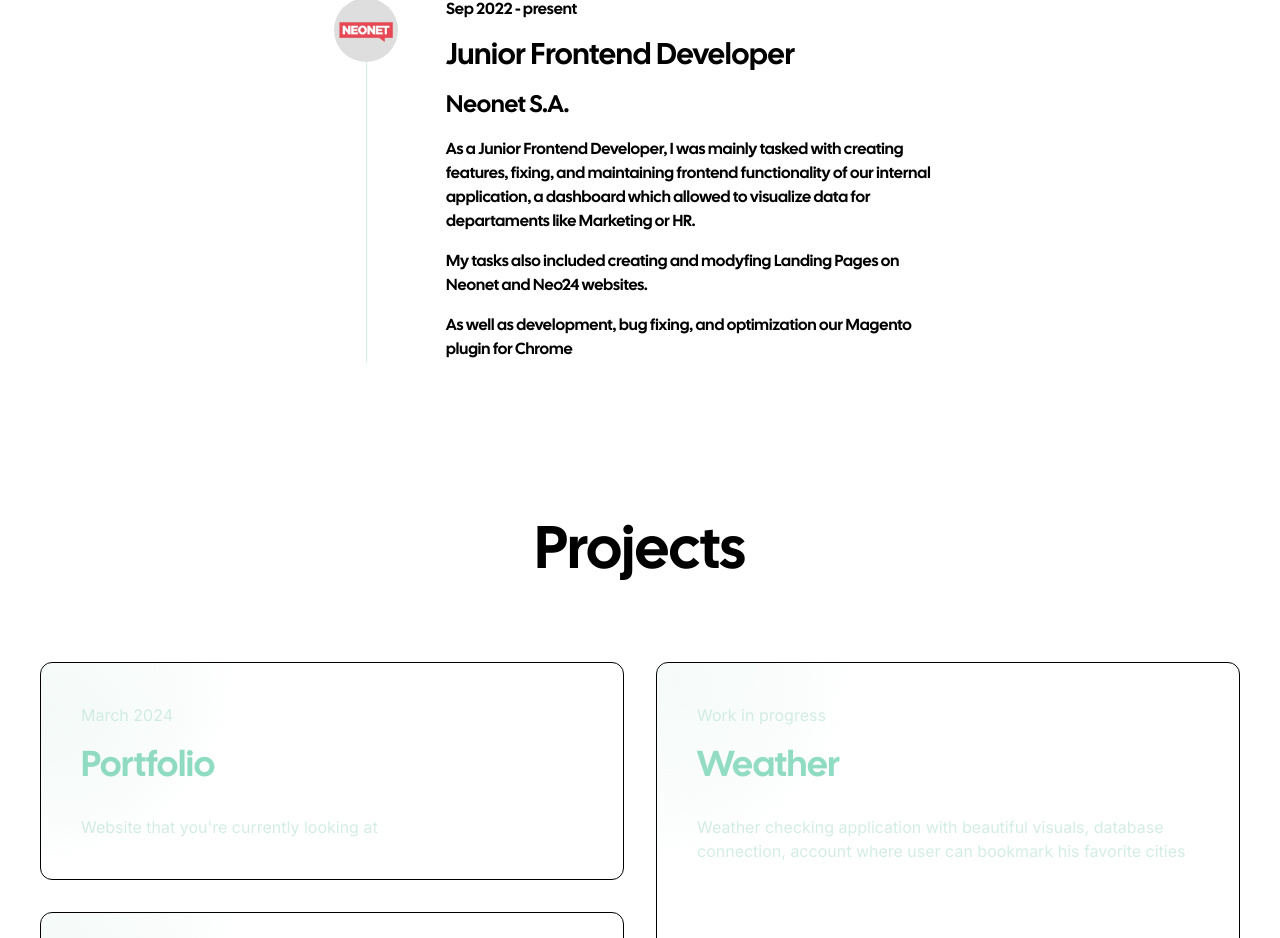
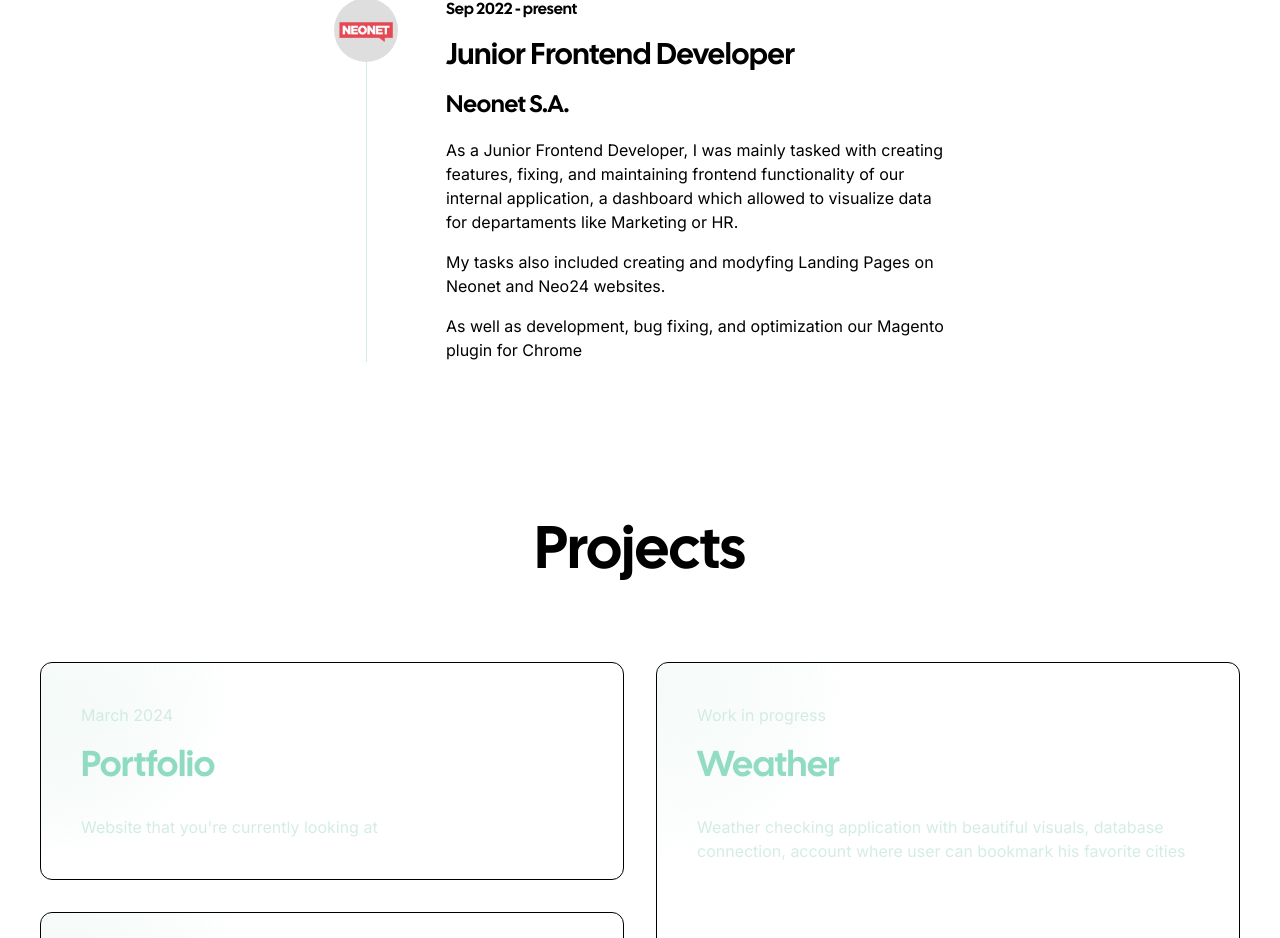
Before and after one commit to m-dombkowski/Portfolio-website, a Next.js app: page /work in a window 1280 px wide. Shown: the part 1279-2217 px from the top of the page. Built offline with nearby package versions, Linux system fonts and the light colour scheme.

Commit message:
styles: font change for timeline description

```diff
--- a/src/app/components/timeline/timeline.tsx
+++ b/src/app/components/timeline/timeline.tsx
@@ -19,7 +19,7 @@ export default function Timeline() {
               <h2 className=" text-base">{company.date}</h2>
               <h1 className="text-3xl">{company.jobTitle}</h1>
               <h2 className="text-2xl">{company.companyName}</h2>
-              <div className="max-w-[250px] lg:max-w-[500px] flex flex-col gap-4">
+              <div className="max-w-[250px] lg:max-w-[500px] flex flex-col gap-4 font-sans">
                 {company.description}
               </div>
             </div>
```
